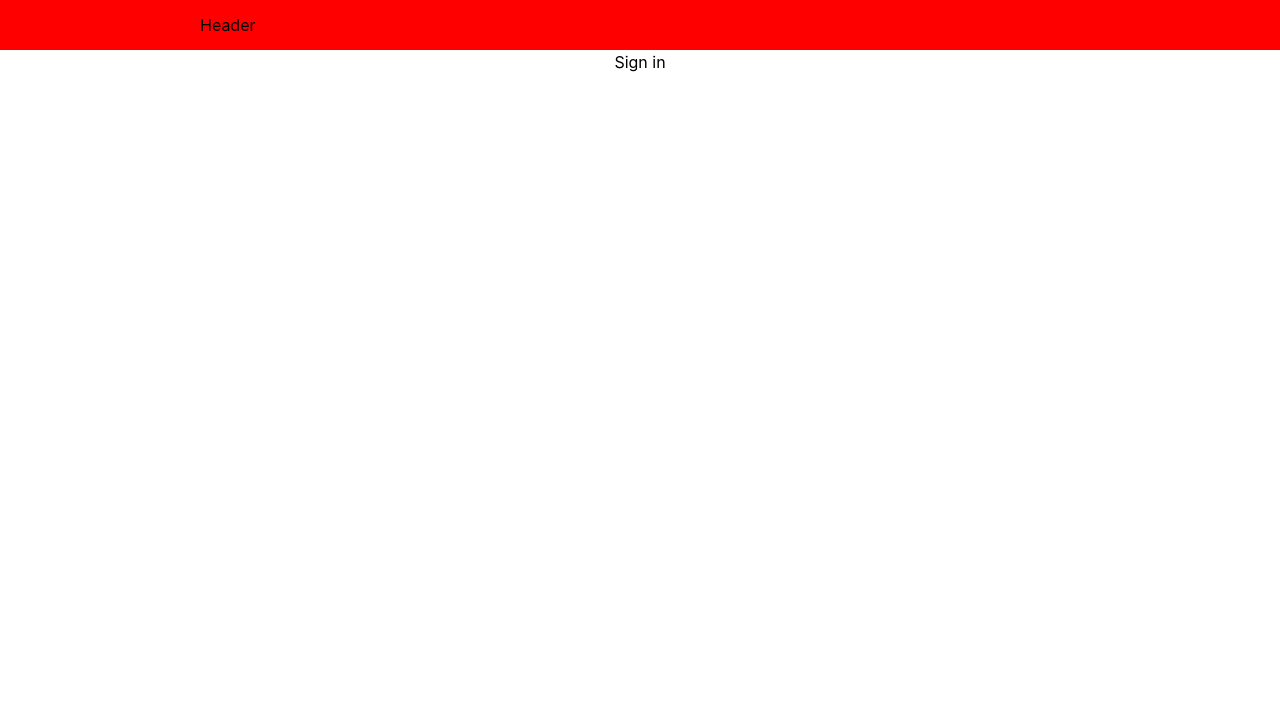
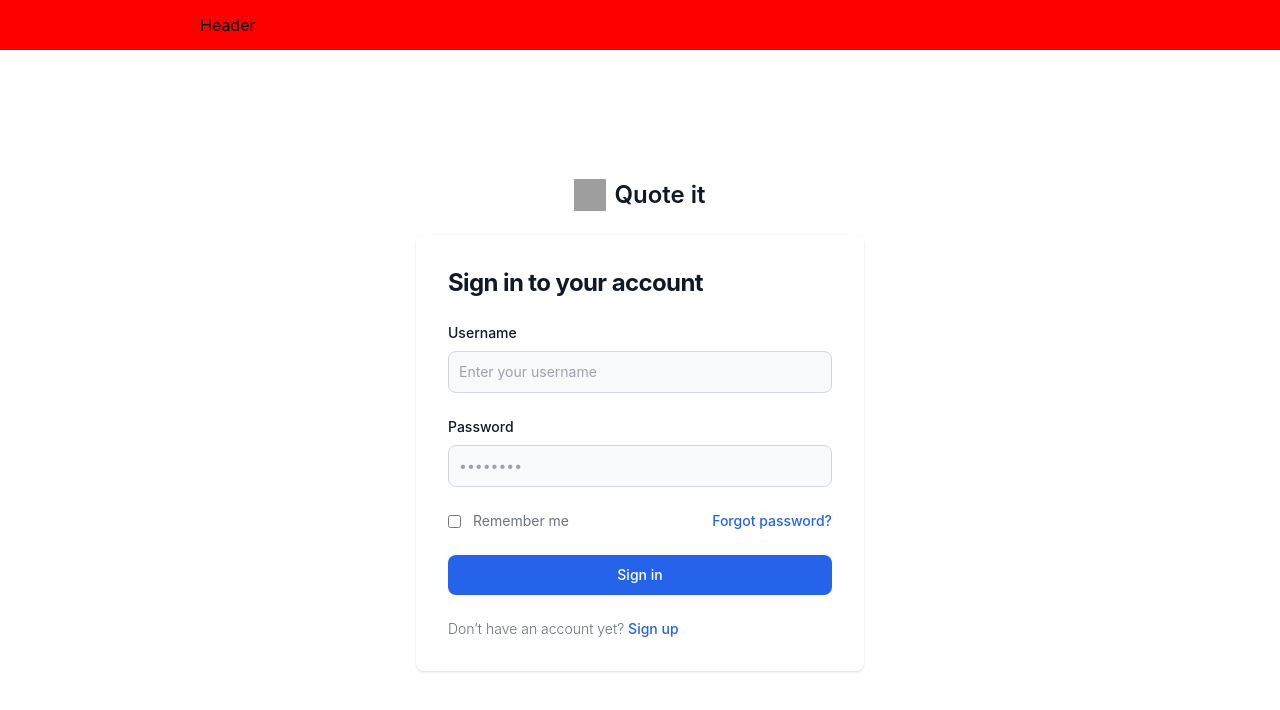
Before and after one commit to shanth1/quote-book, a React (Create React App) app in the folder client/: page /login in a window 1280 px wide. Shown: the top 710 px of the page. Built offline with nearby package versions, Linux system fonts and the light colour scheme; grey boxes are pictures that could not be loaded.

Commit message:
login page

```diff
--- a/client/src/pages/Login/Login.jsx
+++ b/client/src/pages/Login/Login.jsx
@@ -1,12 +1,101 @@
-import styles from "./styles.module.scss";
+import { Link } from "react-router-dom";
 
 export const Login = () => {
     return (
-        <div className={styles.wrapper}>
-            <div className="">
-                <h1>Sign in</h1>
+        <div class="flex flex-col items-center justify-center md:h-full px-6 py-8 mx-auto lg:py-0">
+            <Link
+                to={"/"}
+                className="flex items-center mb-6 text-2xl font-semibold text-gray-900 dark:text-white"
+            >
+                <img
+                    className="w-8 h-8 mr-2"
+                    src="https://flowbite.s3.amazonaws.com/blocks/marketing-ui/logo.svg"
+                    alt="Logo"
+                />
+                Quote it
+            </Link>
+            <div className="w-full bg-white rounded-lg shadow dark:border md:mt-0 sm:max-w-md xl:p-0 dark:bg-gray-800 dark:border-gray-700">
+                <div className="p-6 space-y-4 md:space-y-6 sm:p-8">
+                    <h1 className="text-xl font-bold leading-tight tracking-tight text-gray-900 md:text-2xl dark:text-white">
+                        Sign in to your account
+                    </h1>
+                    <form className="space-y-4 md:space-y-6" action="#">
+                        <div>
+                            <label
+                                for="email"
+                                class="block mb-2 text-sm font-medium text-gray-900 dark:text-white"
+                            >
+                                Username
+                            </label>
+                            <input
+                                className="bg-gray-50 border border-gray-300 text-gray-900 sm:text-sm rounded-lg focus:ring-primary-600 focus:border-primary-600 block w-full p-2.5 dark:bg-gray-700 dark:border-gray-600 dark:placeholder-gray-400 dark:text-white dark:focus:ring-blue-500 dark:focus:border-blue-500"
+                                type="username"
+                                name="username"
+                                id="username"
+                                placeholder="Enter your username"
+                                required=""
+                            />
+                        </div>
+                        <div>
+                            <label
+                                for="password"
+                                className="block mb-2 text-sm font-medium text-gray-900 dark:text-white"
+                            >
+                                Password
+                            </label>
+                            <input
+                                type="password"
+                                name="password"
+                                id="password"
+                                placeholder="••••••••"
+                                className="bg-gray-50 border border-gray-300 text-gray-900 sm:text-sm rounded-lg focus:ring-primary-600 focus:border-primary-600 block w-full p-2.5 dark:bg-gray-700 dark:border-gray-600 dark:placeholder-gray-400 dark:text-white dark:focus:ring-blue-500 dark:focus:border-blue-500"
+                                required=""
+                            />
+                        </div>
+                        <div className="flex items-center justify-between">
+                            <div className="flex items-start">
+                                <div className="flex items-center h-5">
+                                    <input
+                                        type="checkbox"
+                                        id="remember"
+                                        aria-describedby="remember"
+                                        required=""
+                                    />
+                                </div>
+                                <div className="ml-3 text-sm">
+                                    <label
+                                        for="remember"
+                                        class="text-gray-500 dark:text-gray-300"
+                                    >
+                                        Remember me
+                                    </label>
+                                </div>
+                            </div>
+                            <Link
+                                to="/restore"
+                                className="text-sm font-medium text-primary-600 hover:underline dark:text-primary-500"
+                            >
+                                Forgot password?
+                            </Link>
+                        </div>
+                        <button
+                            type="submit"
+                            className="w-full text-white bg-primary-600 hover:bg-primary-700 focus:ring-4 focus:outline-none focus:ring-primary-300 font-medium rounded-lg text-sm px-5 py-2.5 text-center dark:bg-primary-600 dark:hover:bg-primary-700 dark:focus:ring-primary-800"
+                        >
+                            Sign in
+                        </button>
+                        <p className="text-sm font-light text-gray-500 dark:text-gray-400">
+                            Don’t have an account yet?{" "}
+                            <Link
+                                to="/register"
+                                className="font-medium text-primary-600 hover:underline dark:text-primary-500"
+                            >
+                                Sign up
+                            </Link>
+                        </p>
+                    </form>
+                </div>
             </div>
-            <div className={styles.form}></div>
         </div>
     );
 };
--- a/client/src/pages/Login/styles.module.scss
+++ /dev/null
@@ -1,11 +0,0 @@
-.wrapper{
-    display: flex;
-    justify-content: center;
-    align-items: center;
-}
-
-.form{
-    display: flex;
-    justify-content: center;
-    align-items: center;
-}
--- a/client/src/shared/Layout/styles.module.scss
+++ b/client/src/shared/Layout/styles.module.scss
@@ -15,4 +15,5 @@
 
 .body {
     margin-top: $offset;
+    height: calc(100vh - $offset);
 }
--- a/client/tailwind.config.js
+++ b/client/tailwind.config.js
@@ -1,8 +1,61 @@
 /** @type {import('tailwindcss').Config} */
 module.exports = {
     content: ["./src/**/*.{js,jsx,ts,tsx}"],
+    darkMode: "class",
     theme: {
-        extend: {},
+        extend: {
+            colors: {
+                primary: {
+                    50: "#eff6ff",
+                    100: "#dbeafe",
+                    200: "#bfdbfe",
+                    300: "#93c5fd",
+                    400: "#60a5fa",
+                    500: "#3b82f6",
+                    600: "#2563eb",
+                    700: "#1d4ed8",
+                    800: "#1e40af",
+                    900: "#1e3a8a",
+                    950: "#172554",
+                },
+            },
+        },
+        fontFamily: {
+            body: [
+                "Inter",
+                "ui-sans-serif",
+                "system-ui",
+                "-apple-system",
+                "system-ui",
+                "Segoe UI",
+                "Roboto",
+                "Helvetica Neue",
+                "Arial",
+                "Noto Sans",
+                "sans-serif",
+                "Apple Color Emoji",
+                "Segoe UI Emoji",
+                "Segoe UI Symbol",
+                "Noto Color Emoji",
+            ],
+            sans: [
+                "Inter",
+                "ui-sans-serif",
+                "system-ui",
+                "-apple-system",
+                "system-ui",
+                "Segoe UI",
+                "Roboto",
+                "Helvetica Neue",
+                "Arial",
+                "Noto Sans",
+                "sans-serif",
+                "Apple Color Emoji",
+                "Segoe UI Emoji",
+                "Segoe UI Symbol",
+                "Noto Color Emoji",
+            ],
+        },
     },
     plugins: [],
 };
```
